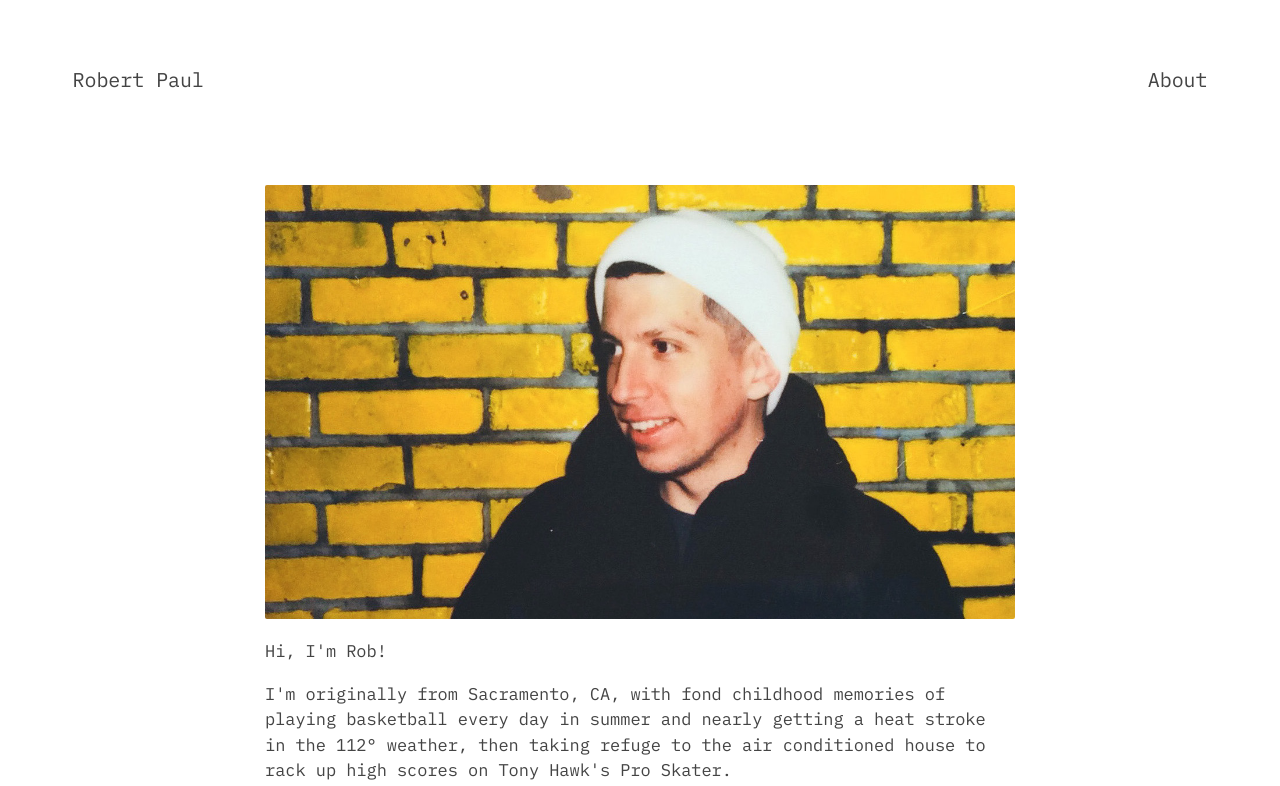
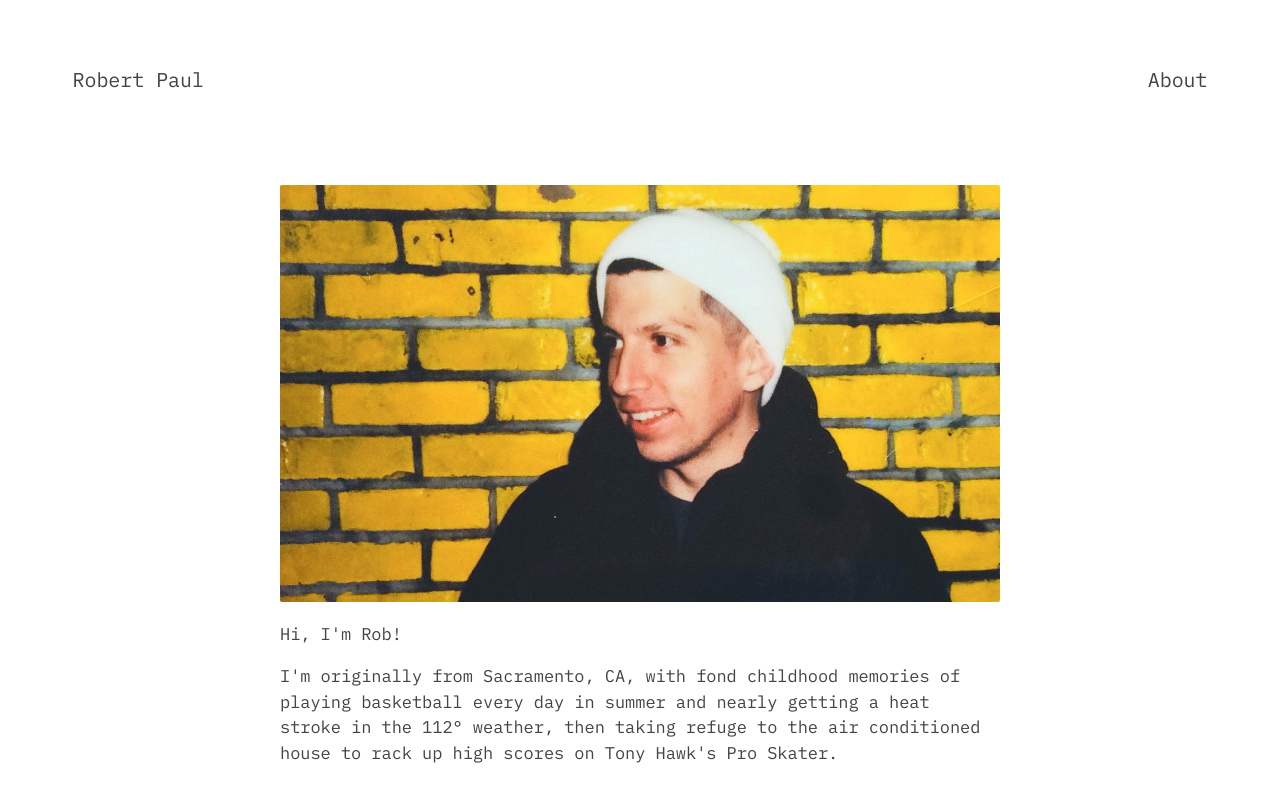
Before and after one commit to robert-paul/robertpaul.co, a React (Create React App) app: page /about in a window 1280 px wide. Shown: the top 786 px of the page. Built offline with nearby package versions, Linux system fonts and the light colour scheme.

Commit message:
fixed padding

```diff
--- a/src/App.css
+++ b/src/App.css
@@ -1540,7 +1540,8 @@ a:hover {
 
 .about-container {
   max-width: 750px;
-  margin: 75px auto 0 auto; }
+  margin: 75px auto 0 auto;
+  padding: 0 15px 0 15px; }
 
 .about-img {
   width: 100%;
--- a/src/styles/about.scss
+++ b/src/styles/about.scss
@@ -2,6 +2,7 @@
 .about-container {
     max-width: 750px;
     margin: 75px auto 0 auto;
+    padding: 0 15px 0 15px;
     //display: flex;
     //flex-direction: row;
     //flex-wrap: wrap;
```
